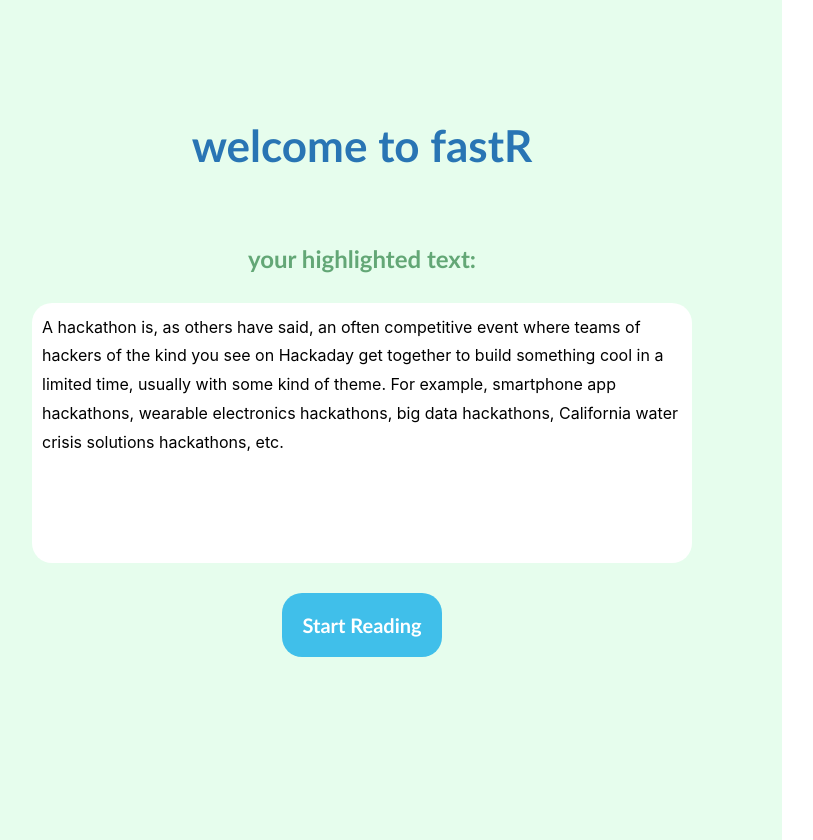
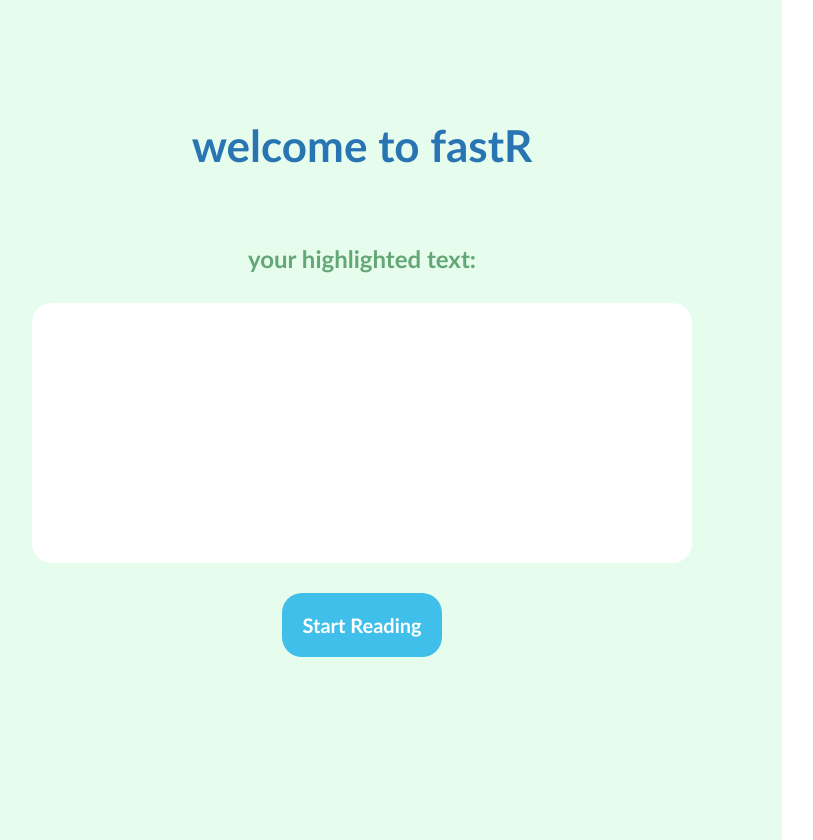
Before and after one commit to steph-feng/fastr, a React (Create React App) app: page / in a window 1280 px wide. Shown: the whole page, without its empty margins (58-871 px from the left). Built offline with nearby package versions, Linux system fonts and the light colour scheme; no server answers.

Commit message:
Implemented message passing

```diff
--- a/src/App.js
+++ b/src/App.js
@@ -1,22 +1,40 @@
+/* global chrome */
+
 import HomePage from './pages/HomePage';
 import TextPage from './pages/TextPage';
-import React, { useState} from 'react';
+import React, { useState, useEffect } from 'react';
 import './App.css';
 
-function App({words}) {
+function App() {
   const [text, setText] = useState(false);
+  const [selection, setSelection] = useState([]);
+
+  useEffect(() => {
+    chrome.tabs.query({ active: true, lastFocusedWindow: true }, (tabs) => {
+      let activeTab = tabs[0];
+
+      chrome.scripting.executeScript({ target: { tabId: activeTab.id }, files: ["content.js"] })
+        .then(() => {
+          console.log("script injected");
+          chrome.tabs.sendMessage(activeTab.id, { action: 'text' }, (response) => {
+            setSelection(response.data.split(" "));
+          });
+        }
+        )
+    })
+  }, []);
 
   if (text) {
     return (
       <div className='App'>
-        <TextPage words={words} />
+        <TextPage words={selection} />
       </div>
     )
   }
 
   return (
     <div className="App">
-      <HomePage words={words} setText={setText} />
+      <HomePage words={selection} setText={setText} />
     </div>
   );
 }
--- a/src/index.js
+++ b/src/index.js
@@ -4,15 +4,13 @@ import './index.css';
 import App from './App';
 import reportWebVitals from './reportWebVitals';
 
-let s = "A hackathon is, as others have said, an often competitive event where teams of hackers of the kind you see on Hackaday get together to build something cool in a limited time, usually with some kind of theme. For example, smartphone app hackathons, wearable electronics hackathons, big data hackathons, California water crisis solutions hackathons, etc.";
-let words = s.split(" ");
-
 const root = ReactDOM.createRoot(document.getElementById('root'));
 root.render(
   <React.StrictMode>
-    <App words={words}/>
+    <App />
   </React.StrictMode>
 );
+
 
 // If you want to start measuring performance in your app, pass a function
 // to log results (for example: reportWebVitals(console.log))
```
Also changed, not shown: public/content.js (added, +8 -0 lines), public/manifest.json.
